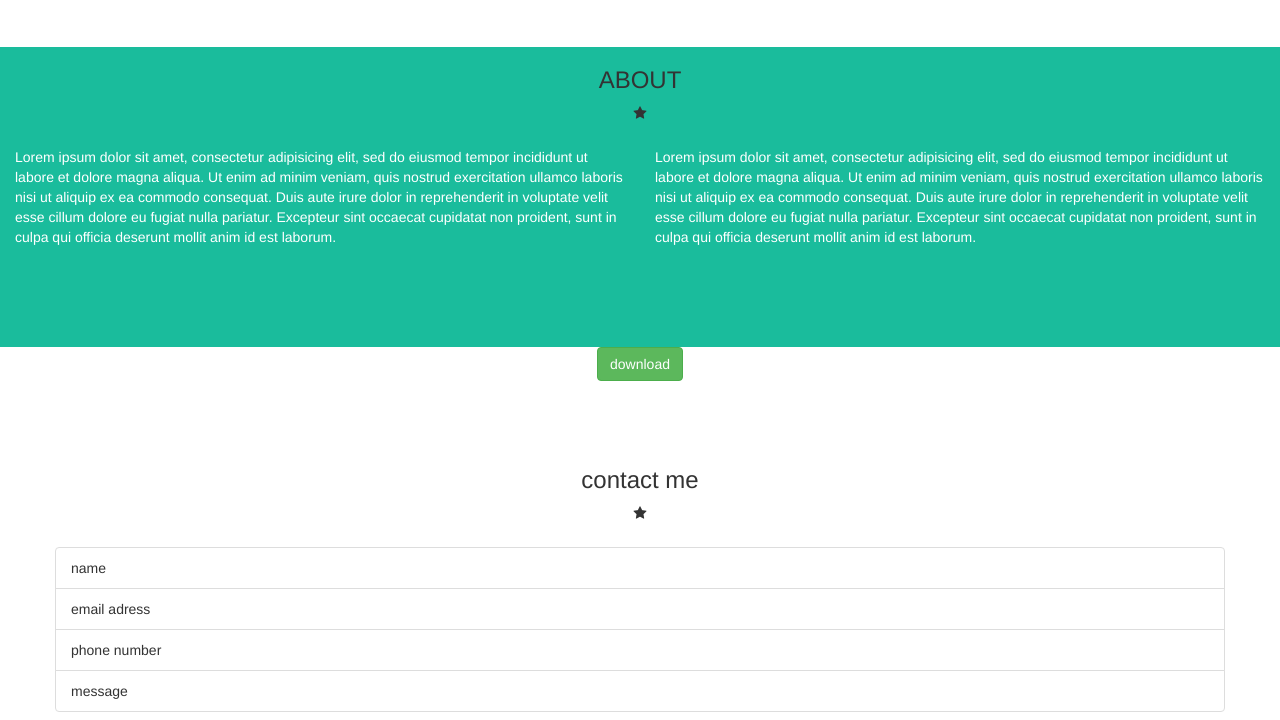
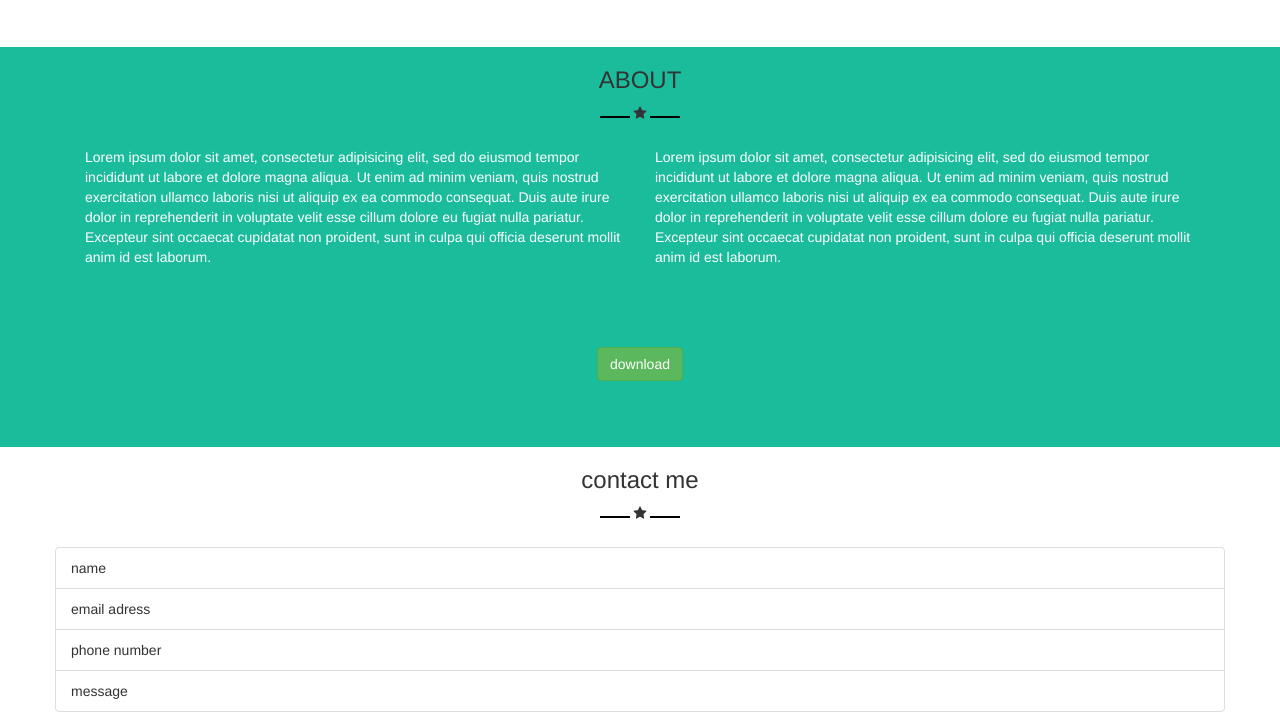
Before and after one commit to adele-recubini/html-css-bootstrap-freelancer, a plain HTML site: page index.html in a window 1280 px wide. Shown: the part 1183-1903 px from the top of the page. Drawn offline with nearby package versions, Linux system fonts and the light colour scheme.

Commit message:
fine esercizio

```diff
--- a/css/style.css
+++ b/css/style.css
@@ -32,16 +32,17 @@ h2{
 
 .stella::after {
   content: '';
-  display: inherit;
+  display: inline-block;
   width: 30px;
-  border-bottom: 2px solid white;
+  border-bottom: 2px solid black;
 }
 .stella::before {
   content: '';
-  display: inherit;
+  display: inline-block;
   width: 30px;
-  border-bottom: 2px solid white;
+  border-bottom: 2px solid black;
 }
+
 
 .portfolio, .about, .download{
   text-align: center;
@@ -54,6 +55,10 @@ h2{
 .what, #text{
 color: white;
 }
+.bg-color{
+ background-color:#1ABC9C;
+}
+
 .immagini{
   height: 250px;
 }
--- a/index.html
+++ b/index.html
@@ -43,7 +43,9 @@
         <div class="row">
           <div class="portfolio col-xs-12">
             <h3>portfolio</h3>
-            <i class="fa fa-star" aria-hidden="true"></i>
+            <div class="stella">
+               <i class="fa fa-star" aria-hidden="true"></i>
+           </div>
           </div>
         </div>
       <!-- inizio griglia 6 img -->
@@ -74,11 +76,16 @@
         <div class="row">
           <div class="about col-xs-12">
             <h3>ABOUT</h3>
-            <i class="fa fa-star" aria-hidden="true"></i>
+            <div class="stella">
+               <i class="fa fa-star" aria-hidden="true"></i>
+           </div>
+
           </div>
         </div>
 
-        <div class="row">
+        <div class="row bg-color">
+          <div class="container">
+
           <div class="what col-xs-12 col-sm-6">
             Lorem ipsum dolor sit amet, consectetur adipisicing elit, sed do eiusmod tempor incididunt ut labore et dolore magna aliqua. Ut enim ad minim veniam, quis nostrud exercitation ullamco laboris nisi ut aliquip ex ea commodo consequat. Duis aute irure dolor in reprehenderit in voluptate velit esse cillum dolore eu fugiat nulla pariatur. Excepteur sint occaecat cupidatat non proident, sunt in culpa qui officia deserunt mollit anim id est laborum.
           </div>
@@ -86,8 +93,9 @@
             Lorem ipsum dolor sit amet, consectetur adipisicing elit, sed do eiusmod tempor incididunt ut labore et dolore magna aliqua. Ut enim ad minim veniam, quis nostrud exercitation ullamco laboris nisi ut aliquip ex ea commodo consequat. Duis aute irure dolor in reprehenderit in voluptate velit esse cillum dolore eu fugiat nulla pariatur. Excepteur sint occaecat cupidatat non proident, sunt in culpa qui officia deserunt mollit anim id est laborum.
           </div>
         </div>
+    </div>
 
-        <div class="row">
+        <div class="row bg-color">
           <div class="download col-xs-12">
             <button type="button" class="btn btn-success">download</button>
           </div>
@@ -97,7 +105,9 @@
           <div class="row">
             <div class="portfolio col-xs-12">
               <h3>contact me</h3>
-              <i class="fa fa-star" aria-hidden="true"></i>
+              <div class="stella">
+                 <i class="fa fa-star" aria-hidden="true"></i>
+             </div>
             </div>
           </div>
           <div class="row">
```
